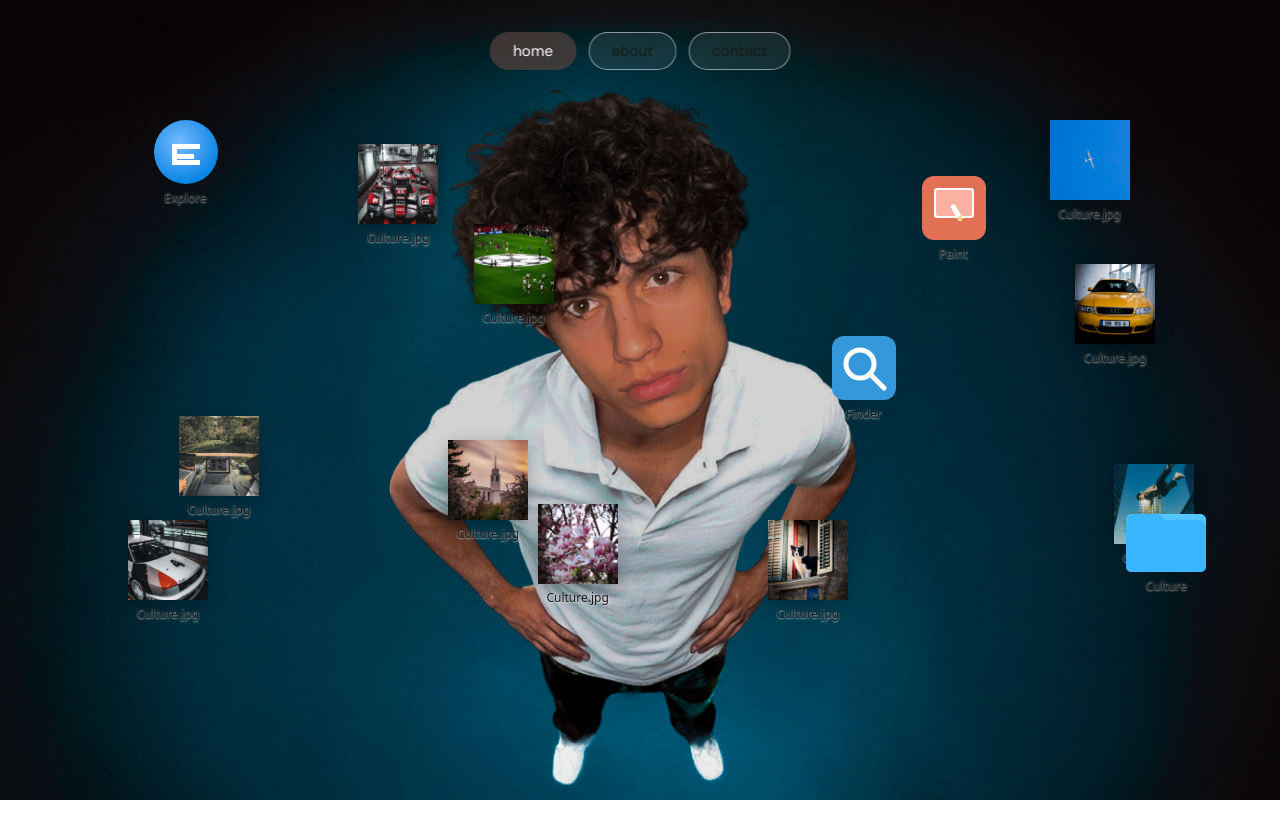
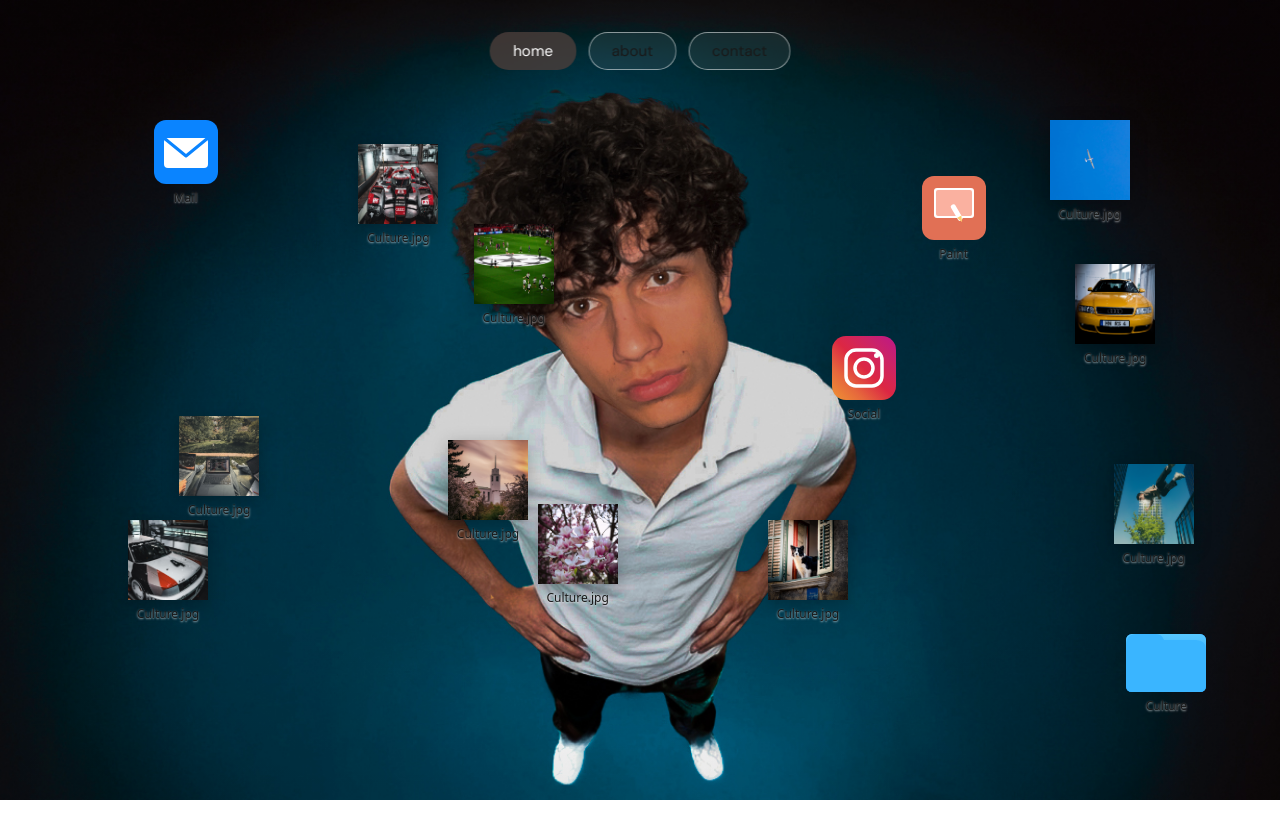
Before and after one commit to rootlabs0/Viktor_portfolio, a React (Vite) app: page / in a window 1280 px wide. Shown: the top 838 px of the page. Built offline with nearby package versions, Linux system fonts and the light colour scheme.

Commit message:
fix: move folder icon down to avoid photo overlap

```diff
--- a/src/sections/Hero.tsx
+++ b/src/sections/Hero.tsx
@@ -214,31 +214,32 @@ function FolderIcon() {
   )
 }
 
-function IEIcon() {
+function MailIcon() {
   return (
     <svg width="64" height="64" viewBox="0 0 64 64" xmlns="http://www.w3.org/2000/svg">
-      <defs>
-        <radialGradient id="ieGrad" cx="40%" cy="35%" r="65%">
-          <stop offset="0%" stopColor="#74b9ff" />
-          <stop offset="100%" stopColor="#0984e3" />
-        </radialGradient>
-      </defs>
-      <circle cx="32" cy="32" r="32" fill="url(#ieGrad)" />
-      {/* Pixel-style "e" */}
-      <rect x="18" y="24" width="28" height="5" fill="white" />
-      <rect x="18" y="24" width="5" height="16" fill="white" />
-      <rect x="18" y="34" width="22" height="5" fill="white" />
-      <rect x="18" y="40" width="28" height="5" fill="white" />
+      <rect width="64" height="64" rx="12" fill="#0a84ff" />
+      <rect x="10" y="18" width="44" height="30" rx="4" fill="white" />
+      <polyline points="10,18 32,36 54,18" fill="none" stroke="#0a84ff" strokeWidth="3" strokeLinejoin="round" />
     </svg>
   )
 }
 
-function FinderIcon() {
+function InstagramIcon() {
   return (
     <svg width="64" height="64" viewBox="0 0 64 64" xmlns="http://www.w3.org/2000/svg">
-      <rect width="64" height="64" rx="12" fill="#3498db" />
-      <circle cx="28" cy="28" r="14" fill="none" stroke="white" strokeWidth="5" />
-      <line x1="38" y1="38" x2="52" y2="52" stroke="white" strokeWidth="5" strokeLinecap="round" />
+      <defs>
+        <linearGradient id="igGrad" x1="0%" y1="100%" x2="100%" y2="0%">
+          <stop offset="0%" stopColor="#f09433" />
+          <stop offset="25%" stopColor="#e6683c" />
+          <stop offset="50%" stopColor="#dc2743" />
+          <stop offset="75%" stopColor="#cc2366" />
+          <stop offset="100%" stopColor="#bc1888" />
+        </linearGradient>
+      </defs>
+      <rect width="64" height="64" rx="14" fill="url(#igGrad)" />
+      <rect x="14" y="14" width="36" height="36" rx="10" fill="none" stroke="white" strokeWidth="3.5" />
+      <circle cx="32" cy="32" r="9" fill="none" stroke="white" strokeWidth="3.5" />
+      <circle cx="44.5" cy="19.5" r="2.5" fill="white" />
     </svg>
   )
 }
@@ -501,16 +502,20 @@ export default function Hero() {
               onImageClick={() => setSelectedImage(PORTFOLIO_IMAGES[9])}
             />
 
-            {/* ── IE / Explore icon ── */}
+            {/* ── Mail icon ── */}
             <DraggableIcon left="12%" top="15%" index={0} constraintsRef={constraintsRef}>
-              <IEIcon />
-              <IconLabel>Explore</IconLabel>
+              <a href="mailto:vikzatlouk@gmail.com" style={{ display: 'flex', flexDirection: 'column', alignItems: 'center', textDecoration: 'none' }}>
+                <MailIcon />
+                <IconLabel>Mail</IconLabel>
+              </a>
             </DraggableIcon>
 
-            {/* ── Finder icon ── */}
+            {/* ── Instagram icon ── */}
             <DraggableIcon left="65%" top="42%" index={1} constraintsRef={constraintsRef}>
-              <FinderIcon />
-              <IconLabel>Finder</IconLabel>
+              <a href="https://www.instagram.com/viktorasxz/" target="_blank" rel="noopener noreferrer" style={{ display: 'flex', flexDirection: 'column', alignItems: 'center', textDecoration: 'none' }}>
+                <InstagramIcon />
+                <IconLabel>Social</IconLabel>
+              </a>
             </DraggableIcon>
 
             {/* ── Retro app icon ── */}
@@ -520,7 +525,7 @@ export default function Hero() {
             </DraggableIcon>
 
             {/* ── Folder icon ── */}
-            <DraggableIcon left="88%" top="63%" index={13} constraintsRef={constraintsRef}>
+            <DraggableIcon left="88%" top="78%" index={13} constraintsRef={constraintsRef}>
               <FolderIcon />
               <IconLabel>Culture</IconLabel>
             </DraggableIcon>
```
